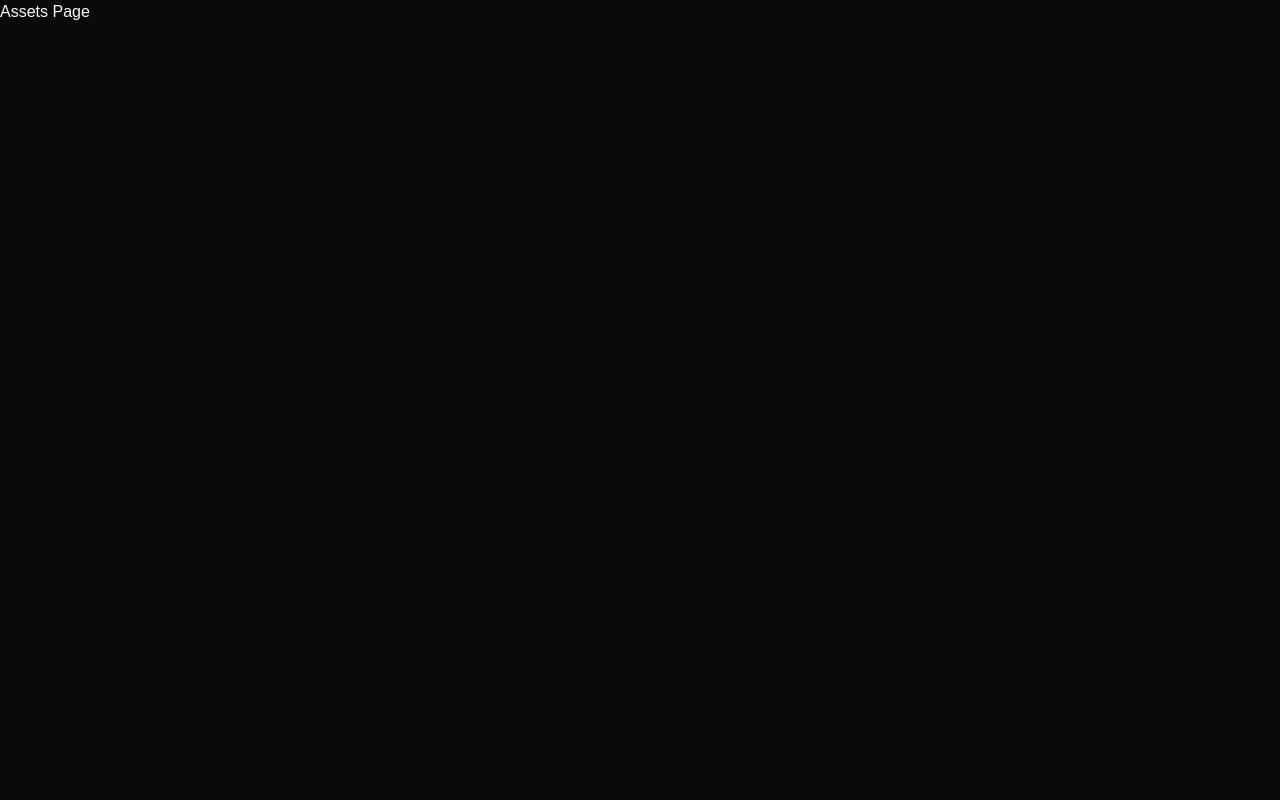
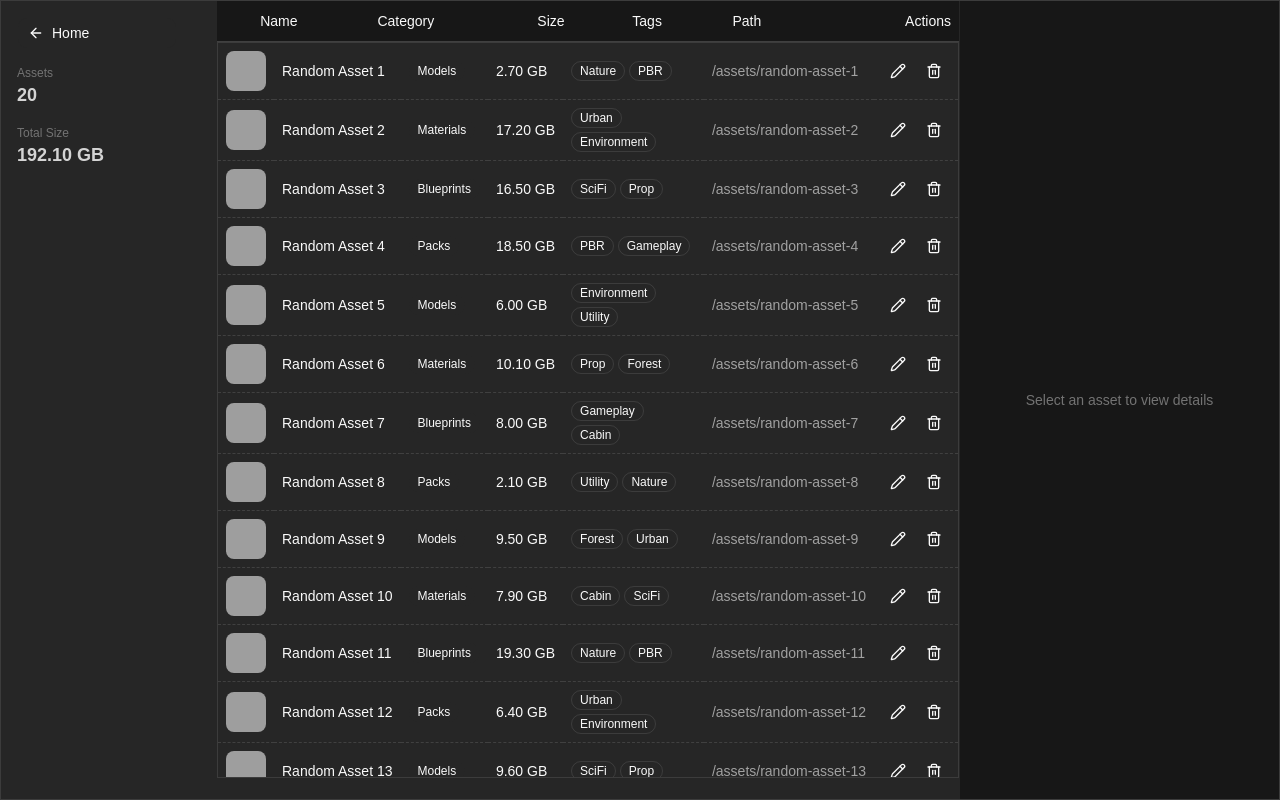
Before and after one commit to notenderdreams/Voidcrate, a React (Vite) app: page /assets in a window 1280 px wide. Built offline with nearby package versions, Linux system fonts and the light colour scheme; grey boxes are pictures that could not be loaded.

Commit message:
Add: Browse Assets Page

```diff
--- /dev/null
+++ b/src/components/ui/table.tsx
@@ -0,0 +1,99 @@
+import * as React from "react"
+
+import { cn } from "@/lib/utils"
+
+function Table({ className, ...props }: React.ComponentProps<"table">) {
+  return (
+    <div data-slot="table-container" className="relative w-full overflow-x-auto">
+      <table
+        data-slot="table"
+        className={cn("w-full caption-bottom text-sm", className)}
+        {...props}
+      />
+    </div>
+  )
+}
+
+function TableHeader({ className, ...props }: React.ComponentProps<"thead">) {
+  return (
+    <thead
+      data-slot="table-header"
+      className={cn("[&_tr]:border-b", className)}
+      {...props}
+    />
+  )
+}
+
+function TableBody({ className, ...props }: React.ComponentProps<"tbody">) {
+  return (
+    <tbody
+      data-slot="table-body"
+      className={cn("[&_tr:last-child]:border-0", className)}
+      {...props}
+    />
+  )
+}
+
+function TableFooter({ className, ...props }: React.ComponentProps<"tfoot">) {
+  return (
+    <tfoot
+      data-slot="table-footer"
+      className={cn("bg-muted/50 border-t font-medium [&>tr]:last:border-b-0", className)}
+      {...props}
+    />
+  )
+}
+
+function TableRow({ className, ...props }: React.ComponentProps<"tr">) {
+  return (
+    <tr
+      data-slot="table-row"
+      className={cn("hover:bg-muted/50 data-[state=selected]:bg-muted border-b transition-colors", className)}
+      {...props}
+    />
+  )
+}
+
+function TableHead({ className, ...props }: React.ComponentProps<"th">) {
+  return (
+    <th
+      data-slot="table-head"
+      className={cn("text-foreground h-10 px-2 text-left align-middle font-medium whitespace-nowrap [&:has([role=checkbox])]:pr-0", className)}
+      {...props}
+    />
+  )
+}
+
+function TableCell({ className, ...props }: React.ComponentProps<"td">) {
+  return (
+    <td
+      data-slot="table-cell"
+      className={cn("p-2 align-middle whitespace-nowrap [&:has([role=checkbox])]:pr-0", className)}
+      {...props}
+    />
+  )
+}
+
+function TableCaption({
+  className,
+  ...props
+}: React.ComponentProps<"caption">) {
+  return (
+    <caption
+      data-slot="table-caption"
+      className={cn("text-muted-foreground mt-4 text-sm", className)}
+      {...props}
+    />
+  )
+}
+
+export {
+  Table,
+  TableHeader,
+  TableBody,
+  TableFooter,
+  TableHead,
+  TableRow,
+  TableCell,
+  TableCaption,
+}
--- a/src/routes/assets-page.tsx
+++ b/src/routes/assets-page.tsx
@@ -1,8 +1,203 @@
+import { useState } from "react";
+import {
+  Table,
+  TableBody,
+  TableCell,
+  TableHead,
+  TableHeader,
+  TableRow,
+} from "@/components/ui/table";
+import { Badge } from "@/components/ui/badge";
+import { Button } from "@/components/ui/button";
+import { ArrowLeft, Pencil, Trash2 } from "lucide-react";
+import { assets } from "@/lib/mock";
+import type { Asset } from "@/lib/types";
+import { useNavigate } from "react-router-dom";
 
 export default function AssetsPage() {
+  const navigate = useNavigate();
+  const [selectedAsset, setSelectedAsset] = useState<Asset | null>(null);
+
+  const totalAssets = assets.length;
+  const totalSize = assets.reduce((sum, a) => sum + a.size, 0);
+
   return (
-    <div>
-      <h1> Assets Page</h1>
+    <div className="w-full h-screen border bg-neutral-800">
+      <div className="flex gap-6 h-full">
+        {/* LEFT SIDEBAR */}
+        <div className="w-48 shrink-0 text-sm text-neutral-300 p-4">
+          <Button
+            variant="secondary"
+            className="hover:bg-neutral-900 w-full justify-start gap-2"
+            onClick={() => navigate("/")}
+          >
+            <ArrowLeft className="h-4 w-4" />
+            Home
+          </Button>
+
+          <div className="mt-4 space-y-4">
+            <div>
+              <div className="text-xs text-neutral-500">Assets</div>
+              <div className="text-lg font-semibold">{totalAssets}</div>
+            </div>
+
+            <div>
+              <div className="text-xs text-neutral-500">Total Size</div>
+              <div className="text-lg font-semibold">
+                {totalSize.toFixed(2)} GB
+              </div>
+            </div>
+          </div>
+        </div>
+
+        {/* TABLE */}
+        <div className="flex-1 flex">
+          <div className="flex-1">
+            <Table>
+              <TableHeader className="sticky top-0 z-10 bg-neutral-900">
+                <TableRow className="border-neutral-700">
+                  <TableHead />
+                  <TableHead>Name</TableHead>
+                  <TableHead className="hidden md:table-cell">
+                    Category
+                  </TableHead>
+                  <TableHead>Size</TableHead>
+                  <TableHead className="hidden lg:table-cell">Tags</TableHead>
+                  <TableHead className="hidden xl:table-cell">Path</TableHead>
+                  <TableHead className="text-right">Actions</TableHead>
+                </TableRow>
+              </TableHeader>
+            </Table>
+
+            <div className="overflow-auto max-h-[calc(100vh-4rem)] border bg-neutral-800">
+              <Table>
+                <TableBody>
+                  {assets.map((asset) => {
+                    const active = selectedAsset?.id === asset.id;
+
+                    return (
+                      <TableRow
+                        key={asset.id}
+                        onClick={() => setSelectedAsset(asset)}
+                        className={[
+                          "cursor-pointer border-b border-dashed border-neutral-700",
+                          "hover:bg-neutral-700",
+                          active && "bg-neutral-600",
+                        ].join(" ")}
+                      >
+                        <TableCell>
+                          <div className="h-10 w-10 overflow-hidden rounded-md bg-muted">
+                            {asset.thumbnail && (
+                              <img
+                                src={asset.thumbnail}
+                                alt={asset.name}
+                                className="h-full w-full object-cover"
+                              />
+                            )}
+                          </div>
+                        </TableCell>
+
+                        <TableCell className="font-medium">
+                          {asset.name}
+                        </TableCell>
+
+                        <TableCell className="hidden md:table-cell">
+                          <Badge variant="secondary">{asset.category}</Badge>
+                        </TableCell>
+
+                        <TableCell>{asset.size.toFixed(2)} GB</TableCell>
+
+                        <TableCell className="hidden lg:table-cell">
+                          <div className="flex flex-wrap gap-1">
+                            {asset.tags.slice(0, 3).map((tag) => (
+                              <Badge
+                                key={tag}
+                                variant="outline"
+                                className="text-xs"
+                              >
+                                {tag}
+                              </Badge>
+                            ))}
+                          </div>
+                        </TableCell>
+
+                        <TableCell className="hidden xl:table-cell text-muted-foreground">
+                          {asset.path}
+                        </TableCell>
+
+                        <TableCell>
+                          <div
+                            className="flex justify-end gap-1"
+                            onClick={(e) => e.stopPropagation()}
+                          >
+                            <Button
+                              size="icon"
+                              variant="ghost"
+                              className="h-8 w-8"
+                            >
+                              <Pencil className="h-4 w-4" />
+                            </Button>
+                            <Button
+                              size="icon"
+                              variant="ghost"
+                              className="h-8 w-8"
+                            >
+                              <Trash2 className="h-4 w-4" />
+                            </Button>
+                          </div>
+                        </TableCell>
+                      </TableRow>
+                    );
+                  })}
+                </TableBody>
+              </Table>
+            </div>
+          </div>
+
+          {/* RIGHT DETAILS PANEL */}
+          <div className="w-80 h-full border-l border-neutral-800 bg-neutral-900 p-4">
+            {!selectedAsset ? (
+              <div className="flex h-full items-center justify-center text-sm text-neutral-500 text-center">
+                Select an asset to view details
+              </div>
+            ) : (
+              <div className="space-y-4 text-sm">
+                <div className="text-lg font-semibold">
+                  {selectedAsset.name}
+                </div>
+
+                <div>
+                  <div className="text-xs text-neutral-500">Category</div>
+                  <Badge variant="secondary">{selectedAsset.category}</Badge>
+                </div>
+
+                <div>
+                  <div className="text-xs text-neutral-500">Size</div>
+                  {selectedAsset.size.toFixed(2)} GB
+                </div>
+
+                <div>
+                  <div className="text-xs text-neutral-500">Path</div>
+                  <div className="break-all text-neutral-300">
+                    {selectedAsset.path}
+                  </div>
+                </div>
+
+                <div>
+                  <div className="text-xs text-neutral-500">Tags</div>
+                  <div className="flex flex-wrap gap-1 mt-1">
+                    {selectedAsset.tags.map((tag: string) => (
+                      <Badge key={tag} variant="outline" className="text-xs">
+                        {tag}
+                      </Badge>
+                    ))}
+                  </div>
+                </div>
+              </div>
+            )}
+          </div>
+        </div>
+      </div>
     </div>
   );
 }
```
